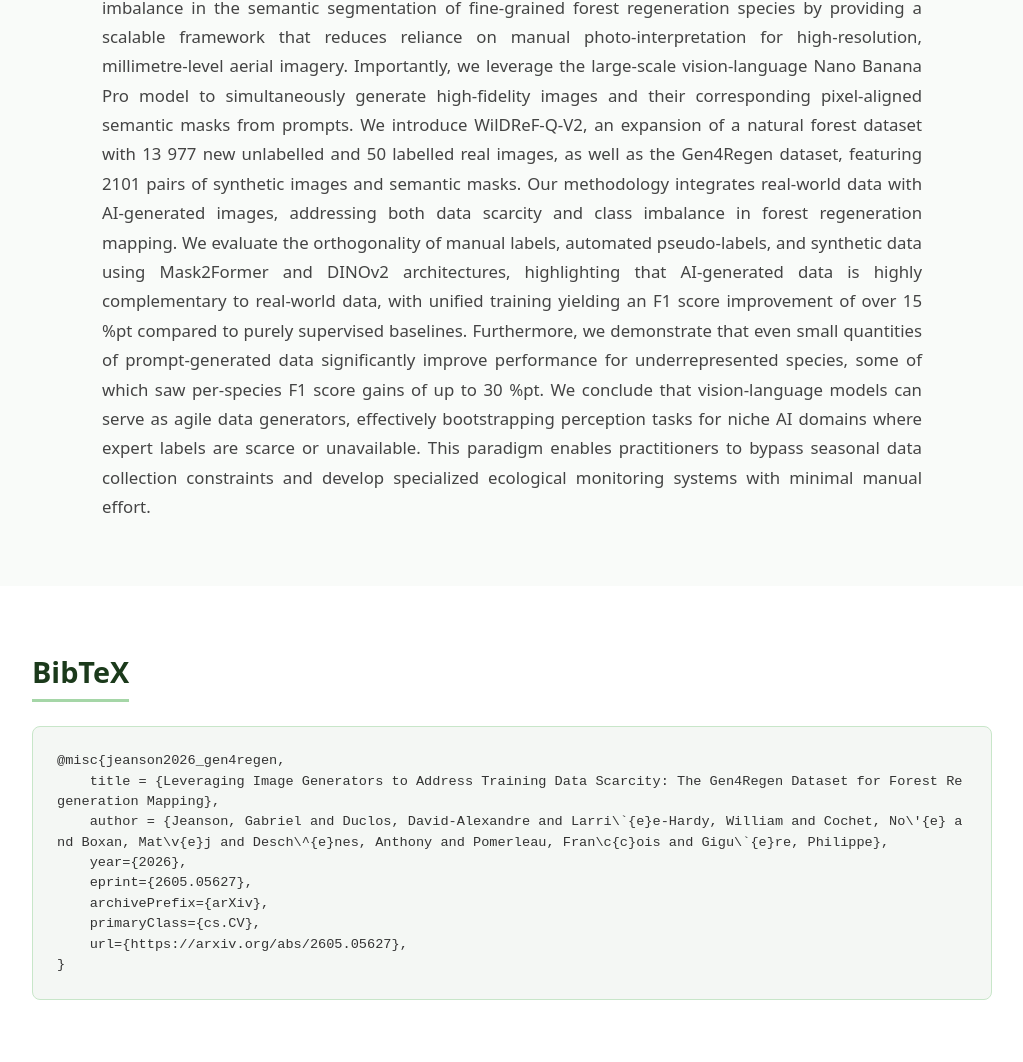
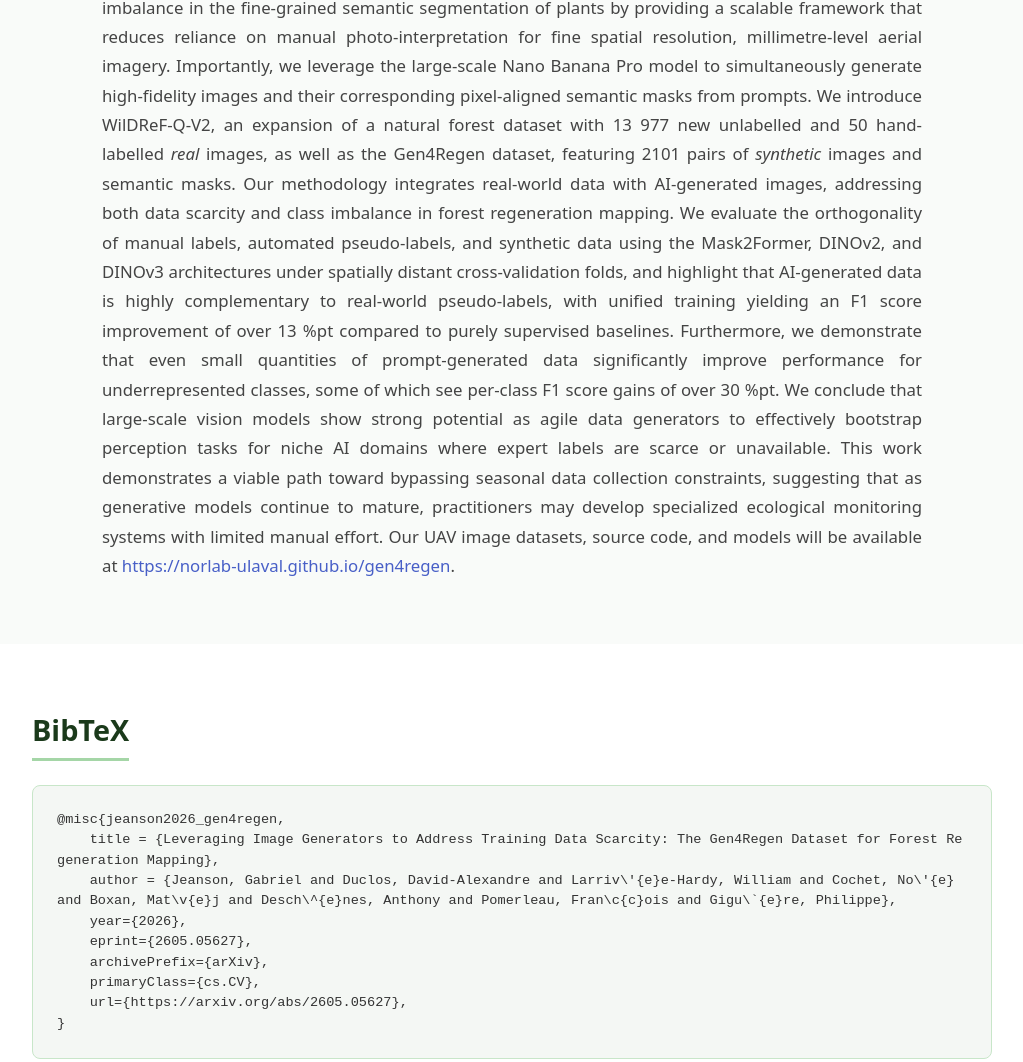
Before and after one commit to norlab-ulaval/gen4regen, a plain HTML site: page index.html in a window 1280 px wide. Shown: the part 1450-2512 px from the top of the page, without its empty margins (128-1151 px from the left). Drawn offline with nearby package versions, Linux system fonts and the light colour scheme.

Commit message:
update website abstract and title

```diff
--- a/index.html
+++ b/index.html
@@ -48,7 +48,7 @@
             <div class="hero-body">
                 <div class="container is-max-widescreen has-text-centered">
                     <h1 class="publication-title">
-                        Leveraging Image Generators to Address Training Data
+                        Leveraging Image Generators to Address Data
                         Scarcity:<br />
                         The Gen4Regen Dataset for Forest Regeneration Mapping
                     </h1>
@@ -208,38 +208,43 @@
                         expert-annotated imagery, particularly in complex,
                         visually heterogeneous regeneration zones. This paper
                         addresses the dual challenges of data scarcity and
-                        extreme class imbalance in the semantic segmentation of
-                        fine-grained forest regeneration species by providing a
-                        scalable framework that reduces reliance on manual
-                        photo-interpretation for high-resolution,
-                        millimetre-level aerial imagery. Importantly, we
-                        leverage the large-scale vision-language Nano Banana Pro
-                        model to simultaneously generate high-fidelity images
-                        and their corresponding pixel-aligned semantic masks
-                        from prompts. We introduce WilDReF-Q-V2, an expansion of
-                        a natural forest dataset with 13 977 new unlabelled and
-                        50 labelled real images, as well as the Gen4Regen
-                        dataset, featuring 2101 pairs of synthetic images and
+                        extreme class imbalance in the fine-grained semantic
+                        segmentation of plants by providing a scalable framework
+                        that reduces reliance on manual photo-interpretation for
+                        fine spatial resolution, millimetre-level aerial
+                        imagery. Importantly, we leverage the large-scale Nano
+                        Banana Pro model to simultaneously generate
+                        high-fidelity images and their corresponding
+                        pixel-aligned semantic masks from prompts. We introduce
+                        WilDReF-Q-V2, an expansion of a natural forest dataset
+                        with 13 977 new unlabelled and 50 hand-labelled
+                        <em>real</em> images, as well as the Gen4Regen dataset,
+                        featuring 2101 pairs of <em>synthetic</em> images and
                         semantic masks. Our methodology integrates real-world
                         data with AI-generated images, addressing both data
                         scarcity and class imbalance in forest regeneration
                         mapping. We evaluate the orthogonality of manual labels,
-                        automated pseudo-labels, and synthetic data using
-                        Mask2Former and DINOv2 architectures, highlighting that
-                        AI-generated data is highly complementary to real-world
-                        data, with unified training yielding an F1 score
-                        improvement of over 15 %pt compared to purely supervised
-                        baselines. Furthermore, we demonstrate that even small
-                        quantities of prompt-generated data significantly
-                        improve performance for underrepresented species, some
-                        of which saw per-species F1 score gains of up to 30 %pt.
-                        We conclude that vision-language models can serve as
-                        agile data generators, effectively bootstrapping
-                        perception tasks for niche AI domains where expert
-                        labels are scarce or unavailable. This paradigm enables
-                        practitioners to bypass seasonal data collection
-                        constraints and develop specialized ecological
-                        monitoring systems with minimal manual effort.
+                        automated pseudo-labels, and synthetic data using the
+                        Mask2Former, DINOv2, and DINOv3 architectures under
+                        spatially distant cross-validation folds, and highlight
+                        that AI-generated data is highly complementary to
+                        real-world pseudo-labels, with unified training yielding
+                        an F1 score improvement of over 13 %pt compared to
+                        purely supervised baselines. Furthermore, we demonstrate
+                        that even small quantities of prompt-generated data
+                        significantly improve performance for underrepresented
+                        classes, some of which see per-class F1 score gains of
+                        over 30 %pt. We conclude that large-scale vision models
+                        show strong potential as agile data generators to
+                        effectively bootstrap perception tasks for niche AI
+                        domains where expert labels are scarce or unavailable.
+                        This work demonstrates a viable path toward bypassing
+                        seasonal data collection constraints, suggesting that as
+                        generative models continue to mature, practitioners may
+                        develop specialized ecological monitoring systems with
+                        limited manual effort. Our UAV image datasets, source
+                        code, and models will be available at <a
+                        href="https://norlab-ulaval.github.io/gen4regen">https://norlab-ulaval.github.io/gen4regen</a>.
                     </p>
                 </div>
             </div>
@@ -251,7 +256,7 @@
                 <h2 class="section-title">BibTeX</h2>
                 <pre><code>@misc{jeanson2026_gen4regen,
     title = {Leveraging Image Generators to Address Training Data Scarcity: The Gen4Regen Dataset for Forest Regeneration Mapping},
-    author = {Jeanson, Gabriel and Duclos, David-Alexandre and Larri\`{e}e-Hardy, William and Cochet, No\'{e} and Boxan, Mat\v{e}j and Desch\^{e}nes, Anthony and Pomerleau, Fran\c{c}ois and Gigu\`{e}re, Philippe},
+    author = {Jeanson, Gabriel and Duclos, David-Alexandre and Larriv\'{e}e-Hardy, William and Cochet, No\'{e} and Boxan, Mat\v{e}j and Desch\^{e}nes, Anthony and Pomerleau, Fran\c{c}ois and Gigu\`{e}re, Philippe},
     year={2026},
     eprint={2605.05627},
     archivePrefix={arXiv},
```
Also changed, not shown: 1 other file.
